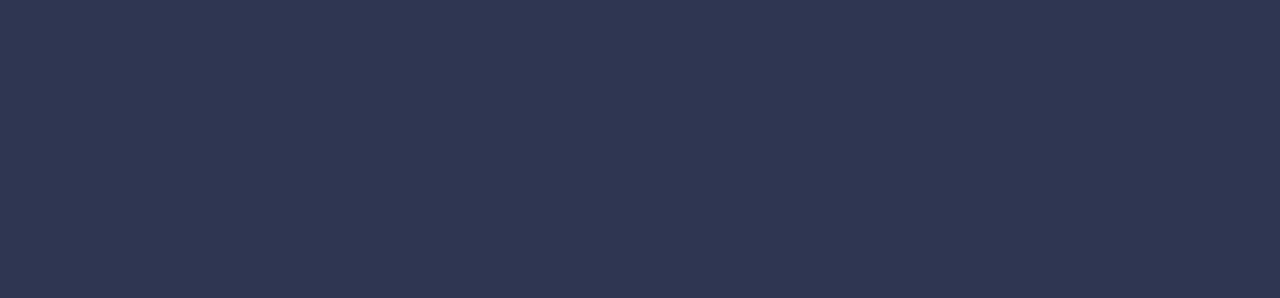
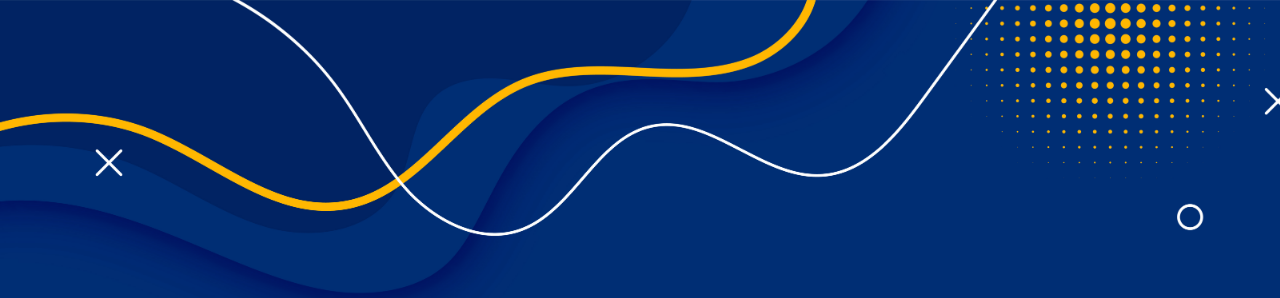
Before and after one commit to suyog200/AnualITWeb, a plain HTML site: page index.html in a window 1280 px wide. Shown: the top 298 px of the page. Drawn offline with nearby package versions, Linux system fonts and the light colour scheme.

Commit message:
changes made in from width

```diff
--- a/css/style.css
+++ b/css/style.css
@@ -4,7 +4,11 @@ body {
   font-family: 'Poppins', sans-serif;
 }
 .container-fluid {
-  background-color: #2e3550;
+  /* background-color: #2e3550; */
+  background-image: url('/images/bg2.jpg');
   width: 100%;
   height: 100vh;
+  background-position: center;
+  background-repeat: no-repeat;
+  background-size: cover;
 }
```
Also changed, not shown: register.html (+7 -3 lines), images/bg2.jpg (added).
